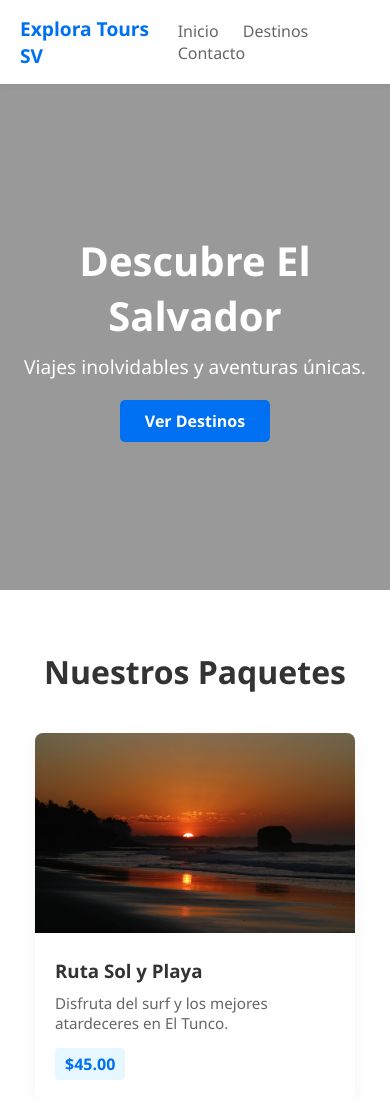
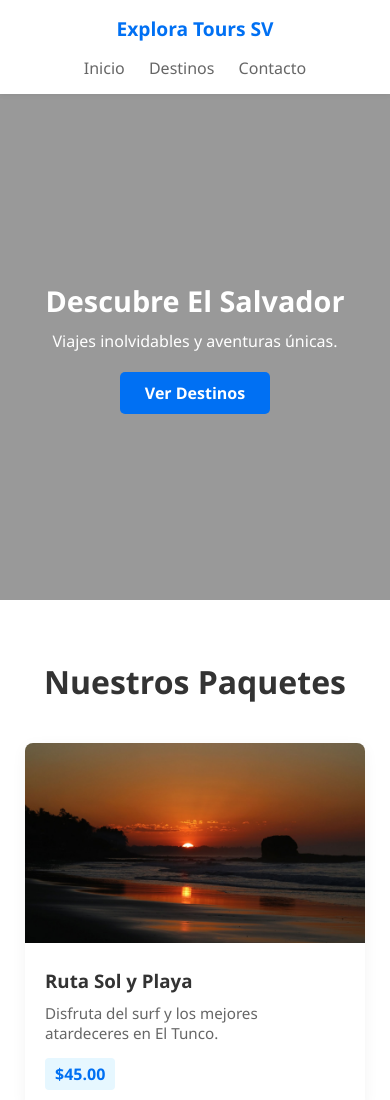
Before and after one commit to juarezdanny522-tech/agencia-viajes-equipo1, a plain HTML site: page index.html in a window 390 px wide. Shown: the top 1100 px of the page. Drawn offline with Linux system fonts and the light colour scheme.

Commit message:
Implement responsive design for mobile screens
Add responsive styles for small screens in style.css

```diff
--- a/css/style.css
+++ b/css/style.css
@@ -218,3 +218,45 @@ footer {
     color: white;
     font-size: 0.9rem;
 }
+/* ==========================================================================
+   CÓDIGO PARA PANTALLAS PEQUEÑAS (CELULARES Y TABLETS)
+   ========================================================================== */
+@media (max-width: 768px) {
+
+    /* El menú de navegación se apila verticalmente en vez de ir de lado */
+    .contenedor-menu {
+        flex-direction: column;
+        gap: 15px;
+        text-align: center;
+    }
+
+    .enlaces a {
+        margin: 0 10px; /* Espacio uniforme para los botones del menú */
+    }
+
+    /* El texto del inicio se hace un poco más pequeño para que no se corte */
+    .hero h1 {
+        font-size: 1.8rem;
+    }
+
+    .hero p {
+        font-size: 1rem;
+    }
+
+    /* Las tarjetas ahora se acomodarán una debajo de otra en una sola columna */
+    .contenedor-tarjetas {
+        flex-direction: column;
+        align-items: center;
+    }
+
+    .tarjeta {
+        width: 100%; /* Ocupa todo el ancho disponible del celular */
+        max-width: 340px; /* Pero no se estira de forma fea */
+    }
+
+    /* El formulario se adapta para no salirse de los bordes de la pantalla */
+    .contenedor-formulario {
+        padding: 20px;
+        width: 100%;
+    }
+}
```
